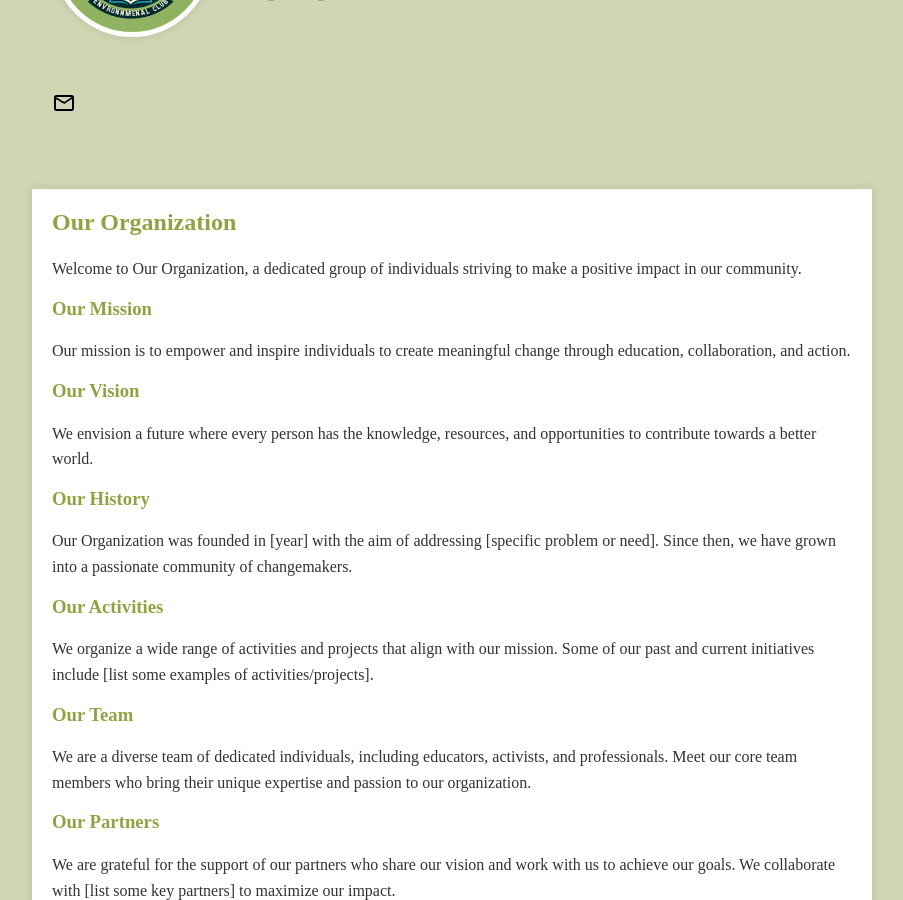
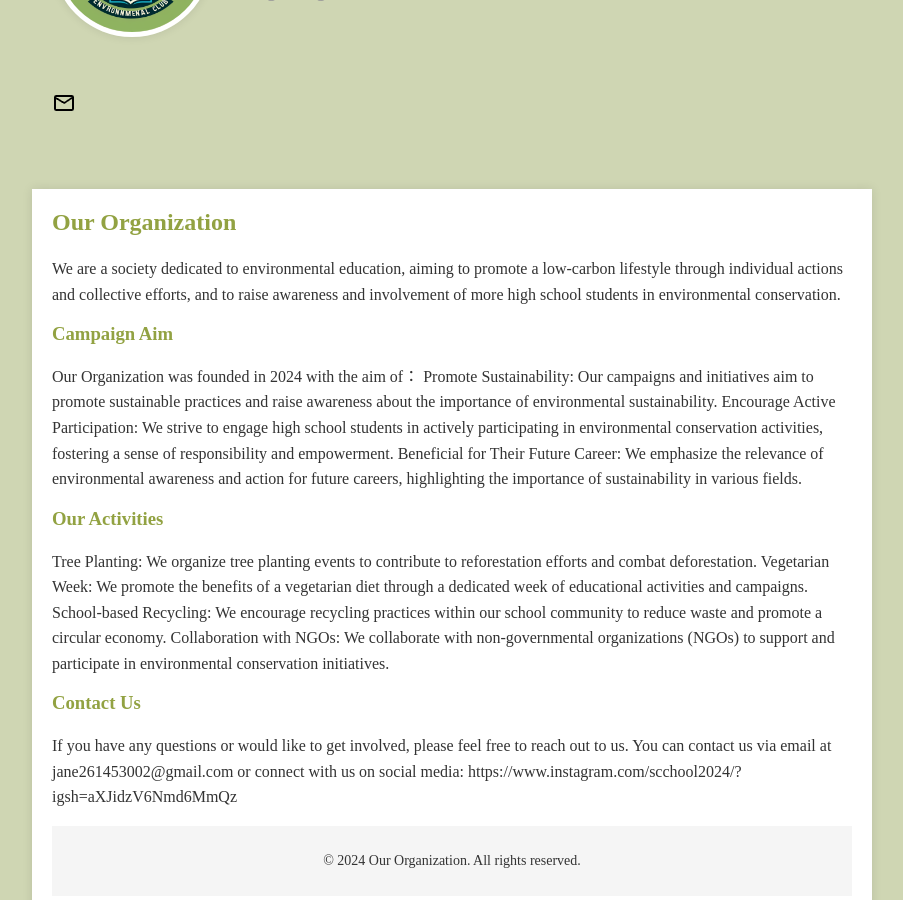
Before and after one commit to yuzuru1104/yuzuru1104.github.io, a Jekyll site: the page about.html, which Jekyll copies as it is, in a window 1280 px wide and 900 px high, scrolled down 482 px. Shown: the whole window, without its empty margins (188-1091 px from the left). Built offline with Jekyll 4.4.1, drawn with Linux system fonts in a browser that asks for light colours; some web fonts are replaced; some of the changed text lies outside the part shown.

Commit message:
Update about.html

```diff
--- a/about.html
+++ b/about.html
@@ -58,32 +58,29 @@
     </div>
 <section>
     <h2>Our Organization</h2>
-    <p>Welcome to Our Organization, a dedicated group of individuals striving to make a positive impact in our community.</p>
+    <p>We are a society dedicated to environmental education, aiming to promote a low-carbon lifestyle through individual actions and collective efforts, and to raise awareness and involvement of more high school students in environmental conservation.</p>
 
-    <h3>Our Mission</h3>
-    <p>Our mission is to empower and inspire individuals to create meaningful change through education, collaboration, and action.</p>
 
-    <h3>Our Vision</h3>
-    <p>We envision a future where every person has the knowledge, resources, and opportunities to contribute towards a better world.</p>
 
-    <h3>Our History</h3>
-    <p>Our Organization was founded in [year] with the aim of addressing [specific problem or need]. Since then, we have grown into a passionate community of changemakers.</p>
+    <h3>Campaign Aim</h3>
+    <p>Our Organization was founded in 2024 with the aim of：
+        Promote Sustainability: Our campaigns and initiatives aim to promote sustainable practices and raise awareness about the importance of environmental sustainability.
+        Encourage Active Participation: We strive to engage high school students in actively participating in environmental conservation activities, fostering a sense of responsibility and empowerment.
+        Beneficial for Their Future Career: We emphasize the relevance of environmental awareness and action for future careers, highlighting the importance of sustainability in various fields.
+        </p>
 
     <h3>Our Activities</h3>
-    <p>We organize a wide range of activities and projects that align with our mission. Some of our past and current initiatives include [list some examples of activities/projects].</p>
+    <p>Tree Planting: We organize tree planting events to contribute to reforestation efforts and combat deforestation.
+        Vegetarian Week: We promote the benefits of a vegetarian diet through a dedicated week of educational activities and campaigns.
+        School-based Recycling: We encourage recycling practices within our school community to reduce waste and promote a circular economy.
+        Collaboration with NGOs: We collaborate with non-governmental organizations (NGOs) to support and participate in environmental conservation initiatives.
+</p>
 
-    <h3>Our Team</h3>
-    <p>We are a diverse team of dedicated individuals, including educators, activists, and professionals. Meet our core team members who bring their unique expertise and passion to our organization.</p>
 
-    <h3>Our Partners</h3>
-    <p>We are grateful for the support of our partners who share our vision and work with us to achieve our goals. We collaborate with [list some key partners] to maximize our impact.</p>
 
     <h3>Contact Us</h3>
-    <p>If you have any questions or would like to get involved, please feel free to reach out to us. You can contact us via email at [email address] or connect with us on social media [social media links].</p>
+    <p>If you have any questions or would like to get involved, please feel free to reach out to us. You can contact us via email at jane261453002@gmail.com or connect with us on social media: https://www.instagram.com/scchool2024/?igsh=aXJidzV6Nmd6MmQz</p>
 
-    <h3>Achievements</h3>
-    <p>We are proud of our achievements and the recognition we have received for our work. Some of our notable accomplishments include [list some achievements/awards].</p>
-  </section>
 
   <footer>
     <p>&copy; 2024 Our Organization. All rights reserved.</p>
```
